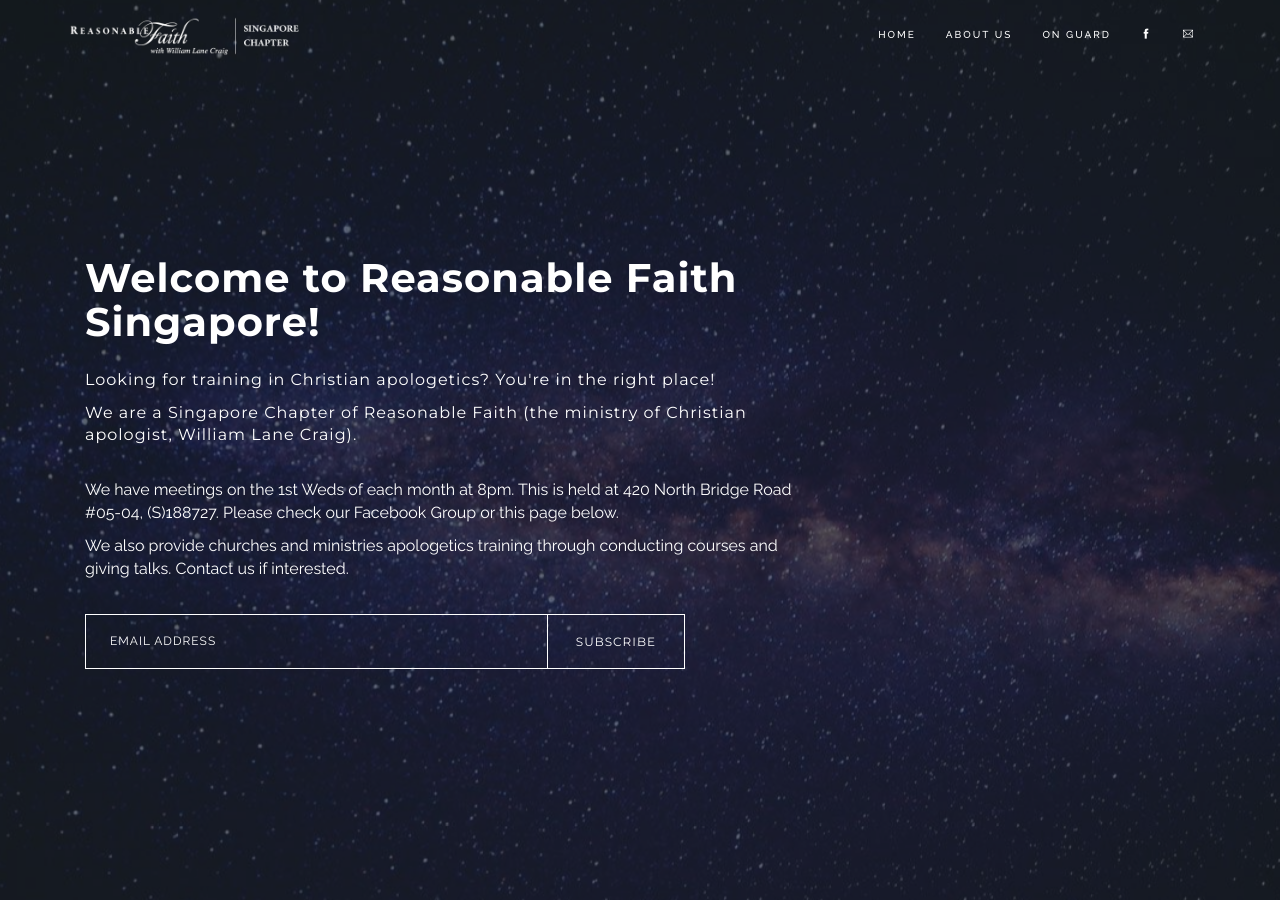
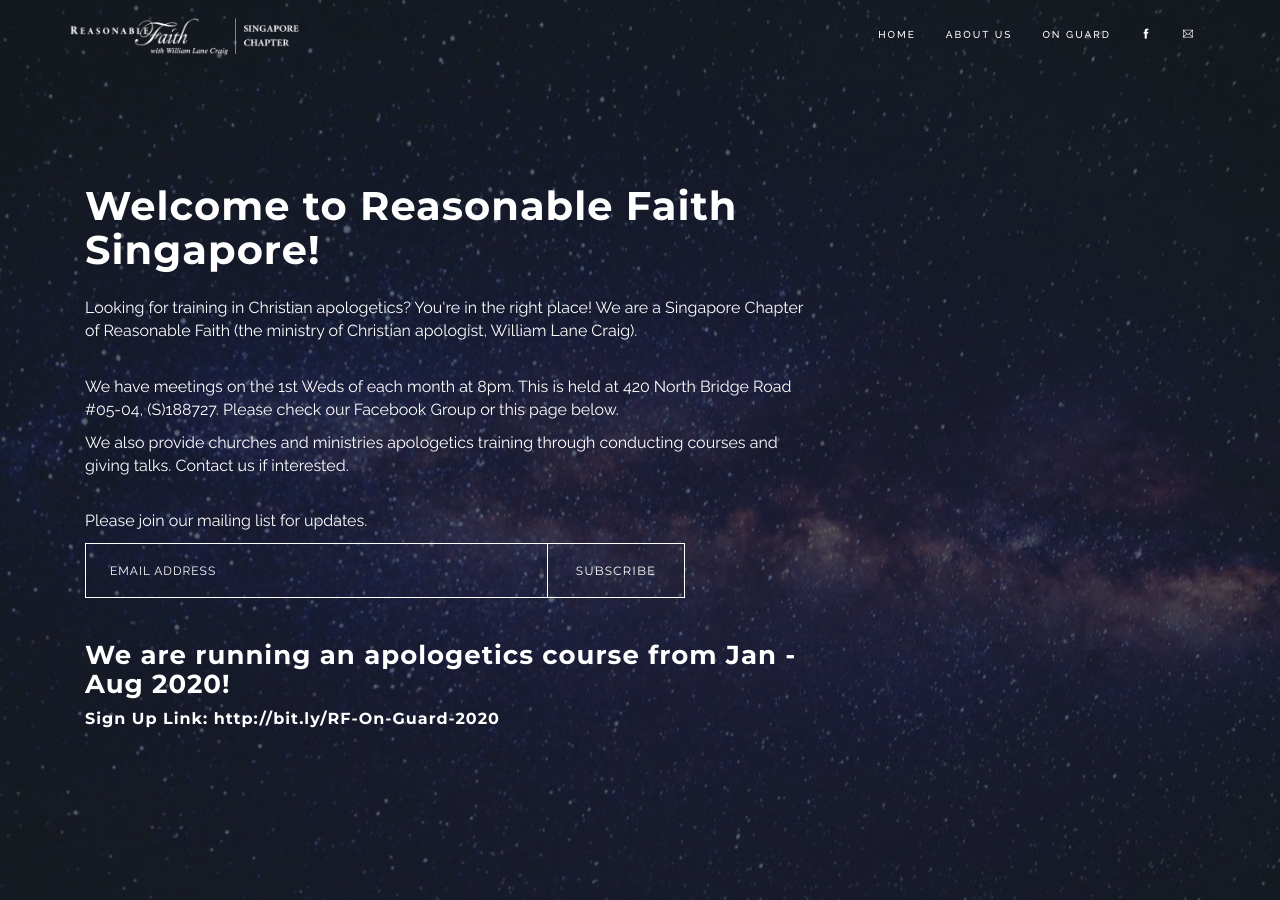
Before and after one commit to reasonablefaithsg/reasonablefaithsg.github.io, a Jekyll site: the page built from index.html, in a window 1280 px wide and 900 px high. Built offline with Jekyll 4.4.1, drawn with Linux system fonts in a browser that asks for light colours; nearby versions of some CDN libraries; some web fonts are replaced.

Commit message:
Update for 2020

```diff
--- a/index.html
+++ b/index.html
@@ -12,8 +12,8 @@
             <div class="container">
               <div class="col-md-8">
               <h2>Welcome to Reasonable Faith Singapore!</h2>
-              <h4>Looking for training in Christian apologetics? You're in the right place! </h4>
-              <h4>We are a Singapore Chapter of Reasonable Faith (the ministry of Christian apologist, William Lane Craig).</h4>
+              <p style="color:white;"> Looking for training in Christian apologetics? You're in the right place!  We are a Singapore
+                Chapter of Reasonable Faith (the ministry of Christian apologist, William Lane Craig).</p>
               <br/>
               <p style="color:white;"> We have meetings on the 1st Weds of each month at 8pm. This is held at
               420 North Bridge Road #05-04, (S)188727. Please check our Facebook Group or this page below.</p>
@@ -24,6 +24,7 @@
 
               <!-- Begin Mailchimp Signup Form -->
               <div id="mc_embed_signup">
+                <p style="color:white;"> Please join our mailing list for updates. </p>
               <form action="https://reasonablefaithsingapore.us12.list-manage.com/subscribe/post?u=e36819a9327cb6f6af1cb2899&amp;id=be063efe6e" method="post" id="mc-embedded-subscribe-form" name="mc-embedded-subscribe-form" class="validate inline-form dark" target="_blank" novalidate>
                   <div id="mc_embed_signup_scroll" class="input-group">
               	     <input type="email" value="" name="EMAIL" class="email form-control" id="mce-EMAIL" placeholder="email address" required>
@@ -36,7 +37,11 @@
               </form>
               </div>
               <!--End mc_embed_signup-->
-
+<br />
+<h3 style="color:white; font-weight:bold;">We are running an apologetics course from Jan - Aug 2020! </h3>
+<h4 style="color:white; font-weight:bold;">Sign Up Link: <a href="http://bit.ly/RF-On-Guard-2020" style="color:white;"> http://bit.ly/RF-On-Guard-2020</a></h4>
+<!--HELP! The image below is not showing up! -->
+<img src="/img/Singapore-Apologetics-course-for-Christian-2020.png" alt="Singapore Apologetics Course 2020 Flyer" style="width:628; max-width:100%;">
               </div>
             </div>
           </div>
```
